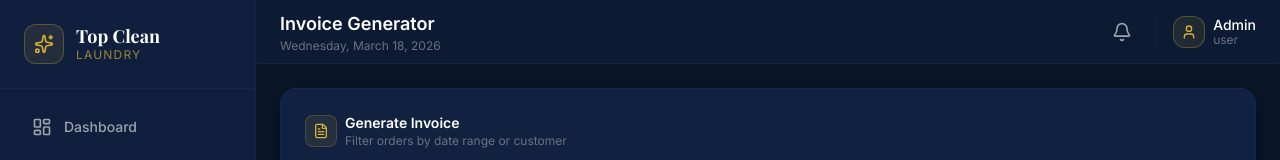
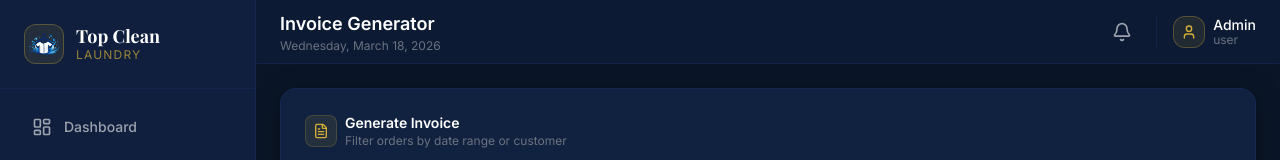
Before and after one commit to CodingPoka/topclean, a React (Vite) app: page /invoice in a window 1280 px wide. Shown: the top 160 px of the page. Built offline with nearby package versions, Linux system fonts and the light colour scheme; no server answers; the database is empty; sample sign-in values are in the browser's storage.

Commit message:
putting the logo in sidebar

```diff
--- a/src/components/invoice/InvoicePrint.jsx
+++ b/src/components/invoice/InvoicePrint.jsx
@@ -45,7 +45,7 @@ const InvoicePrint = forwardRef(
           style={{
             background: "#ffffff",
             textAlign: "center",
-            paddingTop: "32px",
+            paddingTop: "34px",
             paddingBottom: "0",
             paddingLeft: "40px",
             paddingRight: "40px",
@@ -56,7 +56,7 @@ const InvoicePrint = forwardRef(
             src="/logot.png"
             alt="Top Clean Logo"
             style={{
-              width: "110px",
+              width: "150px",
               height: "110px",
               objectFit: "contain",
               display: "block",
@@ -98,7 +98,7 @@ const InvoicePrint = forwardRef(
               style={{
                 display: "inline-block",
                 width: "50px",
-                height: "1.5px",
+                height: "1px",
                 background: "#1a3a6b",
               }}
             />
@@ -107,7 +107,7 @@ const InvoicePrint = forwardRef(
               style={{
                 display: "inline-block",
                 width: "50px",
-                height: "1.5px",
+                height: "1px",
                 background: "#1a3a6b",
               }}
             />
@@ -128,7 +128,7 @@ const InvoicePrint = forwardRef(
                 style={{
                   display: "inline-block",
                   width: "150px",
-                  height: "2px",
+                  height: "3px",
                   background: "#1a3a6b",
                 }}
               />
@@ -177,7 +177,7 @@ const InvoicePrint = forwardRef(
                 style={{
                   display: "inline-block",
                   width: "150px",
-                  height: "2px",
+                  height: "3px",
                   background: "#1a3a6b",
                 }}
               />
--- a/src/components/layout/Sidebar.jsx
+++ b/src/components/layout/Sidebar.jsx
@@ -9,7 +9,6 @@ import {
   FileText,
   ClipboardList,
   LogOut,
-  Sparkles,
 } from "lucide-react";
 
 const navItems = [
@@ -40,8 +39,12 @@ export default function Sidebar() {
       {/* Brand */}
       <div className="p-6 border-b border-navy-500/30">
         <div className="flex items-center gap-3">
-          <div className="w-10 h-10 rounded-xl bg-gold/10 border border-gold/30 flex items-center justify-center">
-            <Sparkles className="w-5 h-5 text-gold" />
+          <div className="w-10 h-10 rounded-xl bg-gold/10 border border-gold/30 flex items-center justify-center overflow-hidden">
+            <img
+              src="/logot.png"
+              alt="Top Clean Logo"
+              className="w-8 h-8 object-contain"
+            />
           </div>
           <div>
             <p className="font-display font-bold text-white text-lg leading-tight">
```
